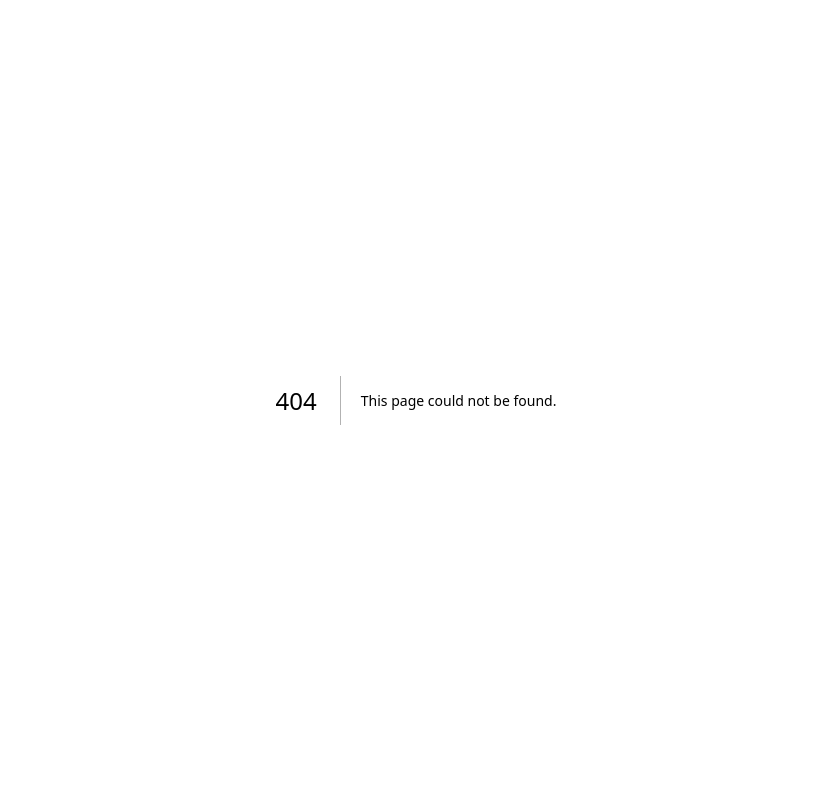
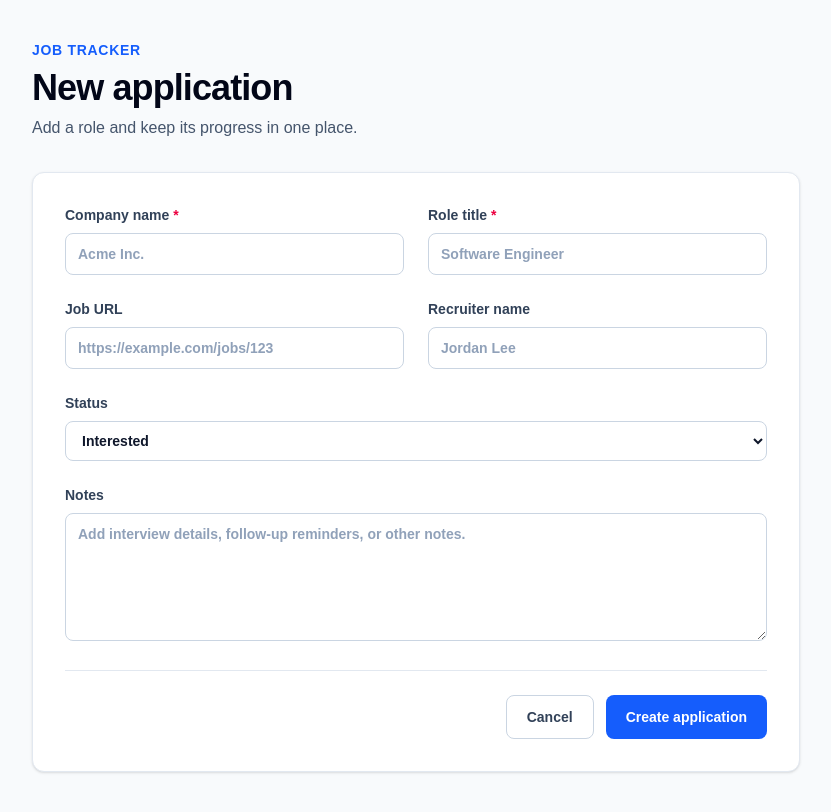
Before and after one commit to ogu89/job-application-tracker, a Next.js app in the folder frontend/: page /applications/new in a window 1280 px wide. Before the commit this address had no page. Shown: the whole page, without its empty margins (224-1055 px from the left). Built offline with nearby package versions, Linux system fonts and the light colour scheme.

Commit message:
feat: add create application page

```diff
--- /dev/null
+++ b/frontend/src/app/applications/new/actions.ts
@@ -0,0 +1,91 @@
+"use server";
+
+import { revalidatePath } from "next/cache";
+import { redirect } from "next/navigation";
+
+const APPLICATIONS_API_URL = "http://localhost:3001/applications";
+
+export type CreateApplicationState = {
+  error: string | null;
+};
+
+function readField(formData: FormData, name: string) {
+  const value = formData.get(name);
+
+  return typeof value === "string" ? value.trim() : "";
+}
+
+async function getResponseError(response: Response) {
+  try {
+    const body: unknown = await response.json();
+
+    if (typeof body === "object" && body !== null && "message" in body) {
+      const message = body.message;
+
+      if (Array.isArray(message)) {
+        return message.filter((item) => typeof item === "string").join(" ");
+      }
+
+      if (typeof message === "string") {
+        return message;
+      }
+    }
+  } catch {
+    // Fall through to the HTTP status message when the body is not JSON.
+  }
+
+  return `The applications API returned status ${response.status}.`;
+}
+
+export async function createApplication(
+  _previousState: CreateApplicationState,
+  formData: FormData,
+): Promise<CreateApplicationState> {
+  const companyName = readField(formData, "companyName");
+  const roleTitle = readField(formData, "roleTitle");
+  const jobUrl = readField(formData, "jobUrl");
+  const recruiterName = readField(formData, "recruiterName");
+  const status = readField(formData, "status");
+  const notes = readField(formData, "notes");
+
+  if (!companyName || !roleTitle) {
+    return {
+      error: "Company name and role title are required.",
+    };
+  }
+
+  const payload = {
+    companyName,
+    roleTitle,
+    status,
+    ...(jobUrl && { jobUrl }),
+    ...(recruiterName && { recruiterName }),
+    ...(notes && { notes }),
+  };
+
+  let response: Response;
+
+  try {
+    response = await fetch(APPLICATIONS_API_URL, {
+      method: "POST",
+      headers: {
+        "Content-Type": "application/json",
+      },
+      body: JSON.stringify(payload),
+    });
+  } catch {
+    return {
+      error:
+        "The applications API could not be reached. Make sure the NestJS backend is running on port 3001.",
+    };
+  }
+
+  if (!response.ok) {
+    return {
+      error: await getResponseError(response),
+    };
+  }
+
+  revalidatePath("/applications");
+  redirect("/applications");
+}
--- /dev/null
+++ b/frontend/src/app/applications/new/application-form.tsx
@@ -0,0 +1,180 @@
+"use client";
+
+import Link from "next/link";
+import { useActionState, useState } from "react";
+import {
+  createApplication,
+  type CreateApplicationState,
+} from "./actions";
+
+const statusOptions = [
+  { value: "INTERESTED", label: "Interested" },
+  { value: "CONTACTED", label: "Contacted" },
+  { value: "APPLIED", label: "Applied" },
+  { value: "SCREENING", label: "Screening" },
+  { value: "INTERVIEW", label: "Interview" },
+  { value: "OFFER", label: "Offer" },
+  { value: "REJECTED", label: "Rejected" },
+  { value: "WITHDRAWN", label: "Withdrawn" },
+] as const;
+
+type FormValues = {
+  companyName: string;
+  roleTitle: string;
+  jobUrl: string;
+  recruiterName: string;
+  status: (typeof statusOptions)[number]["value"];
+  notes: string;
+};
+
+const initialValues: FormValues = {
+  companyName: "",
+  roleTitle: "",
+  jobUrl: "",
+  recruiterName: "",
+  status: "INTERESTED",
+  notes: "",
+};
+
+const initialActionState: CreateApplicationState = {
+  error: null,
+};
+
+const fieldStyles =
+  "mt-2 w-full rounded-lg border border-slate-300 bg-white px-3 py-2.5 text-slate-900 outline-none transition placeholder:text-slate-400 focus:border-blue-500 focus:ring-2 focus:ring-blue-100";
+
+export function ApplicationForm() {
+  const [values, setValues] = useState<FormValues>(initialValues);
+  const [actionState, formAction, isPending] = useActionState(
+    createApplication,
+    initialActionState,
+  );
+
+  function updateField<Name extends keyof FormValues>(
+    name: Name,
+    value: FormValues[Name],
+  ) {
+    setValues((currentValues) => ({
+      ...currentValues,
+      [name]: value,
+    }));
+  }
+
+  return (
+    <form action={formAction} className="space-y-6">
+      <div className="grid gap-6 sm:grid-cols-2">
+        <label className="block text-sm font-semibold text-slate-700">
+          Company name <span className="text-rose-600">*</span>
+          <input
+            autoComplete="organization"
+            className={fieldStyles}
+            name="companyName"
+            onChange={(event) =>
+              updateField("companyName", event.target.value)
+            }
+            placeholder="Acme Inc."
+            required
+            type="text"
+            value={values.companyName}
+          />
+        </label>
+
+        <label className="block text-sm font-semibold text-slate-700">
+          Role title <span className="text-rose-600">*</span>
+          <input
+            autoComplete="organization-title"
+            className={fieldStyles}
+            name="roleTitle"
+            onChange={(event) => updateField("roleTitle", event.target.value)}
+            placeholder="Software Engineer"
+            required
+            type="text"
+            value={values.roleTitle}
+          />
+        </label>
+
+        <label className="block text-sm font-semibold text-slate-700">
+          Job URL
+          <input
+            className={fieldStyles}
+            name="jobUrl"
+            onChange={(event) => updateField("jobUrl", event.target.value)}
+            placeholder="https://example.com/jobs/123"
+            type="url"
+            value={values.jobUrl}
+          />
+        </label>
+
+        <label className="block text-sm font-semibold text-slate-700">
+          Recruiter name
+          <input
+            autoComplete="name"
+            className={fieldStyles}
+            name="recruiterName"
+            onChange={(event) =>
+              updateField("recruiterName", event.target.value)
+            }
+            placeholder="Jordan Lee"
+            type="text"
+            value={values.recruiterName}
+          />
+        </label>
+
+        <label className="block text-sm font-semibold text-slate-700 sm:col-span-2">
+          Status
+          <select
+            className={fieldStyles}
+            name="status"
+            onChange={(event) =>
+              updateField("status", event.target.value as FormValues["status"])
+            }
+            value={values.status}
+          >
+            {statusOptions.map((status) => (
+              <option key={status.value} value={status.value}>
+                {status.label}
+              </option>
+            ))}
+          </select>
+        </label>
+
+        <label className="block text-sm font-semibold text-slate-700 sm:col-span-2">
+          Notes
+          <textarea
+            className={`${fieldStyles} min-h-32 resize-y`}
+            name="notes"
+            onChange={(event) => updateField("notes", event.target.value)}
+            placeholder="Add interview details, follow-up reminders, or other notes."
+            value={values.notes}
+          />
+        </label>
+      </div>
+
+      {actionState.error && (
+        <div
+          aria-live="polite"
+          className="rounded-lg border border-rose-200 bg-rose-50 px-4 py-3 text-sm text-rose-700"
+          role="alert"
+        >
+          {actionState.error}
+        </div>
+      )}
+
+      <div className="flex flex-col-reverse gap-3 border-t border-slate-200 pt-6 sm:flex-row sm:justify-end">
+        <Link
+          className="inline-flex min-h-11 items-center justify-center rounded-lg border border-slate-300 px-5 py-2.5 text-sm font-semibold text-slate-700 transition hover:bg-slate-50 focus-visible:outline-2 focus-visible:outline-offset-2 focus-visible:outline-slate-500"
+          href="/applications"
+        >
+          Cancel
+        </Link>
+        <button
+          className="inline-flex min-h-11 items-center justify-center rounded-lg bg-blue-600 px-5 py-2.5 text-sm font-semibold text-white transition hover:bg-blue-700 focus-visible:outline-2 focus-visible:outline-offset-2 focus-visible:outline-blue-600 disabled:cursor-not-allowed disabled:bg-blue-400"
+          disabled={isPending}
+          type="submit"
+        >
+          {isPending ? "Creating…" : "Create application"}
+        </button>
+      </div>
+    </form>
+  );
+}
--- /dev/null
+++ b/frontend/src/app/applications/new/page.tsx
@@ -0,0 +1,31 @@
+import type { Metadata } from "next";
+import { ApplicationForm } from "./application-form";
+
+export const metadata: Metadata = {
+  title: "New application",
+  description: "Add a job application to your tracker.",
+};
+
+export default function NewApplicationPage() {
+  return (
+    <main className="min-h-screen bg-slate-50 px-4 py-10 text-slate-950 sm:px-6 lg:px-8">
+      <div className="mx-auto max-w-3xl">
+        <header className="mb-8">
+          <p className="mb-2 text-sm font-semibold uppercase tracking-wider text-blue-600">
+            Job tracker
+          </p>
+          <h1 className="text-3xl font-bold tracking-tight sm:text-4xl">
+            New application
+          </h1>
+          <p className="mt-2 text-slate-600">
+            Add a role and keep its progress in one place.
+          </p>
+        </header>
+
+        <section className="rounded-xl border border-slate-200 bg-white p-6 shadow-sm sm:p-8">
+          <ApplicationForm />
+        </section>
+      </div>
+    </main>
+  );
+}
```
